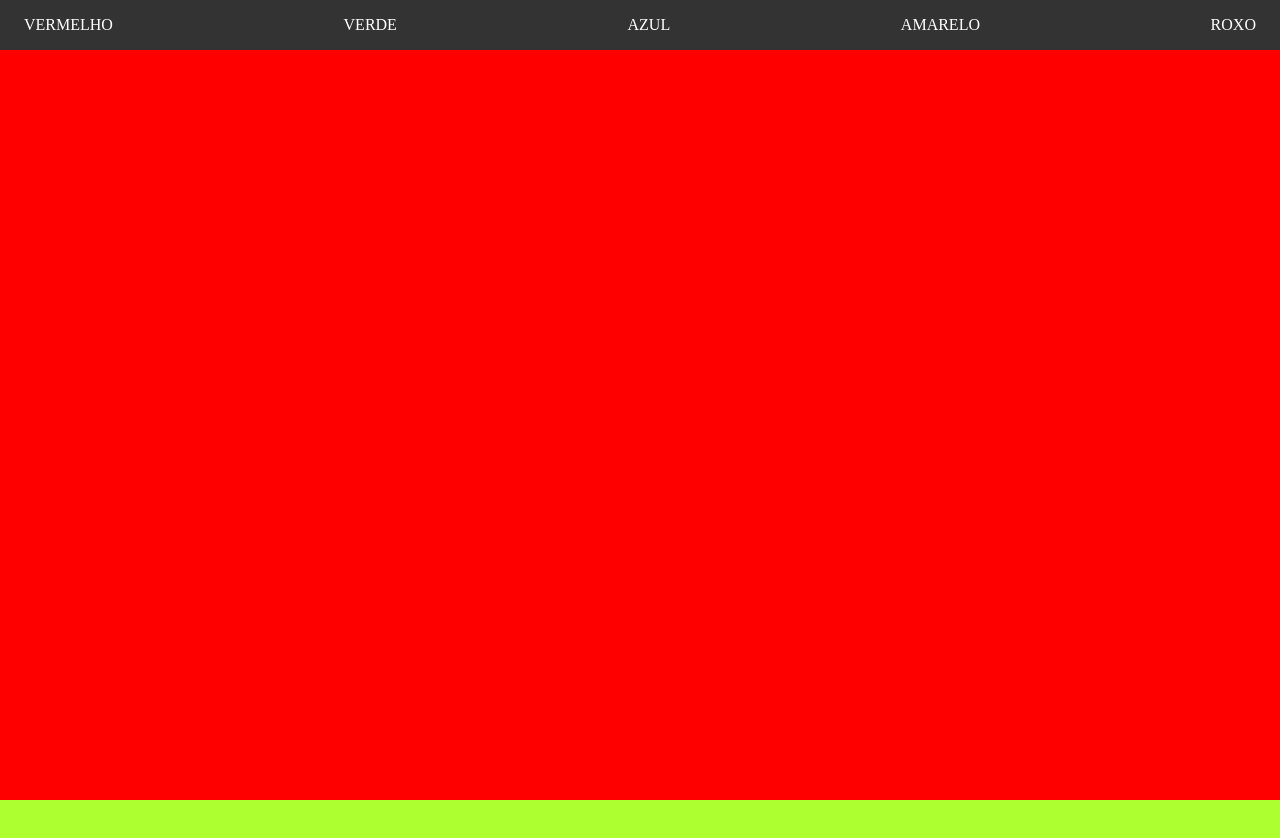
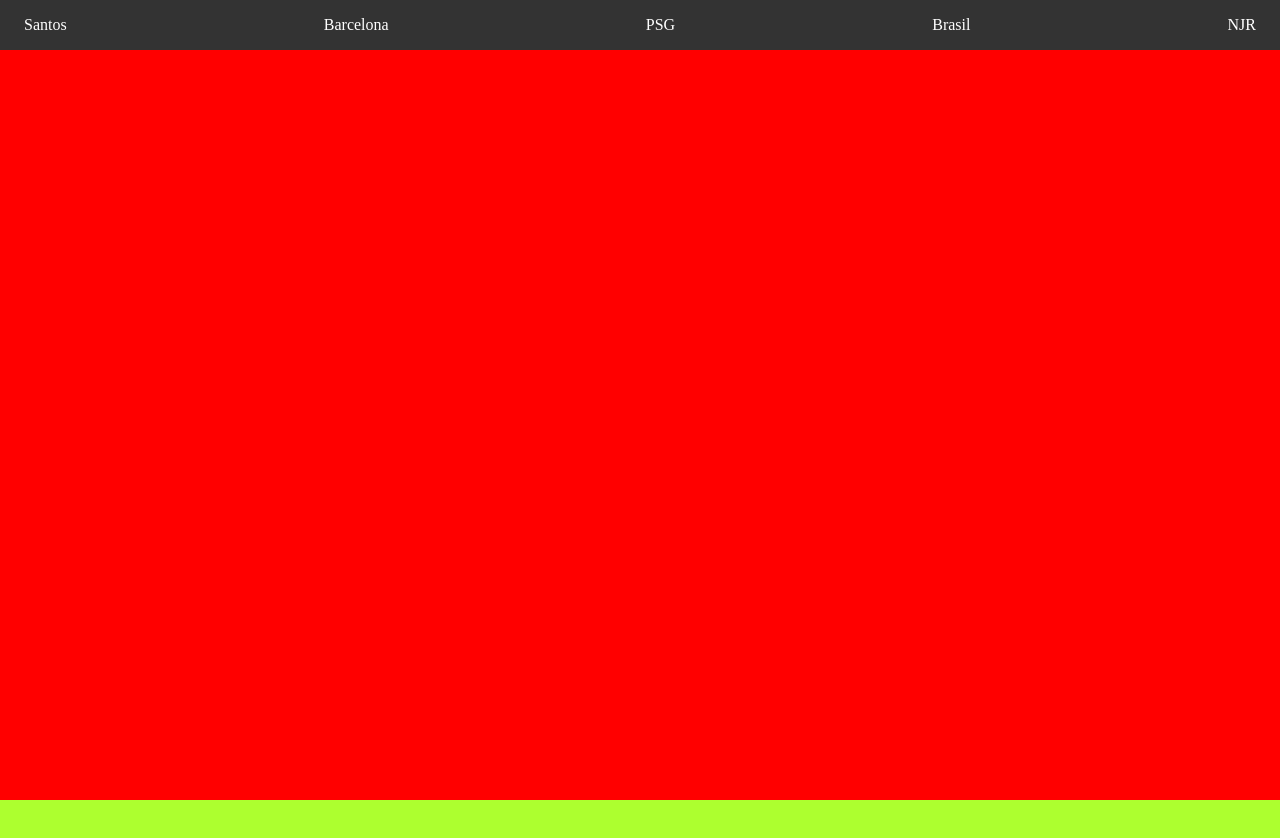
Before and after one commit to 77lipe/site_vertical, a plain HTML site: page index.html in a window 1280 px wide. Shown: the top 838 px of the page. Drawn offline with Linux system fonts and the light colour scheme.

Commit message:
em processo

```diff
--- a/index.html
+++ b/index.html
@@ -10,11 +10,11 @@
     <header>
         <nav>
             <ul>
-                <li><a href="#vermelho">VERMELHO</a></li>
-                <li><a href="#verde">VERDE</a></li>
-                <li><a href="#azul">AZUL</a></li>
-                <li><a href="#amarelo">AMARELO</a></li>
-                <li><a href="#roxo">ROXO</a></li>
+                <li><a href="#vermelho">Santos</a></li>
+                <li><a href="#verde">Barcelona</a></li>
+                <li><a href="#azul">PSG</a></li>
+                <li><a href="#amarelo">Brasil</a></li>
+                <li><a href="#roxo">NJR</a></li>
             </ul>
         </nav>
     </header>
```
